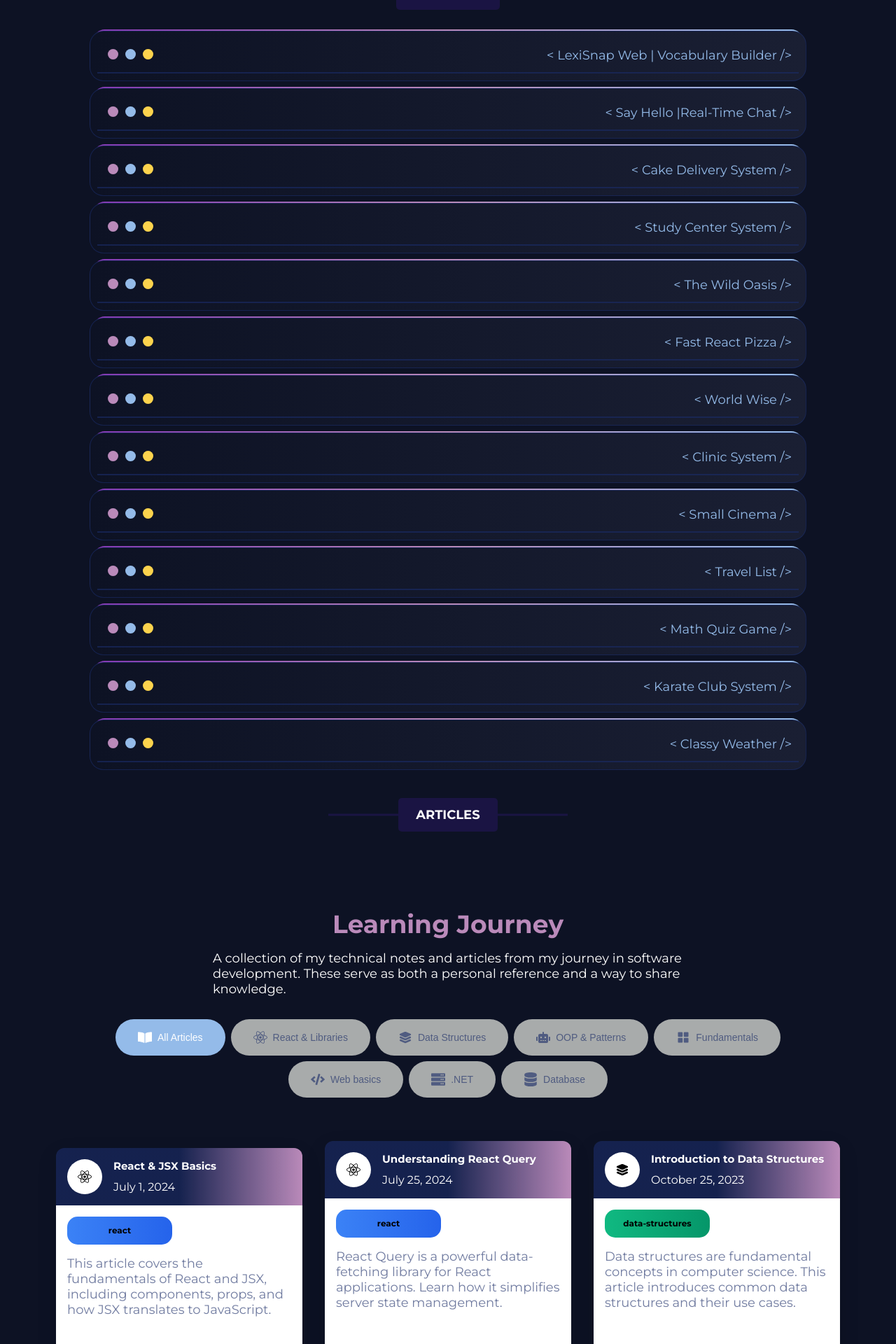
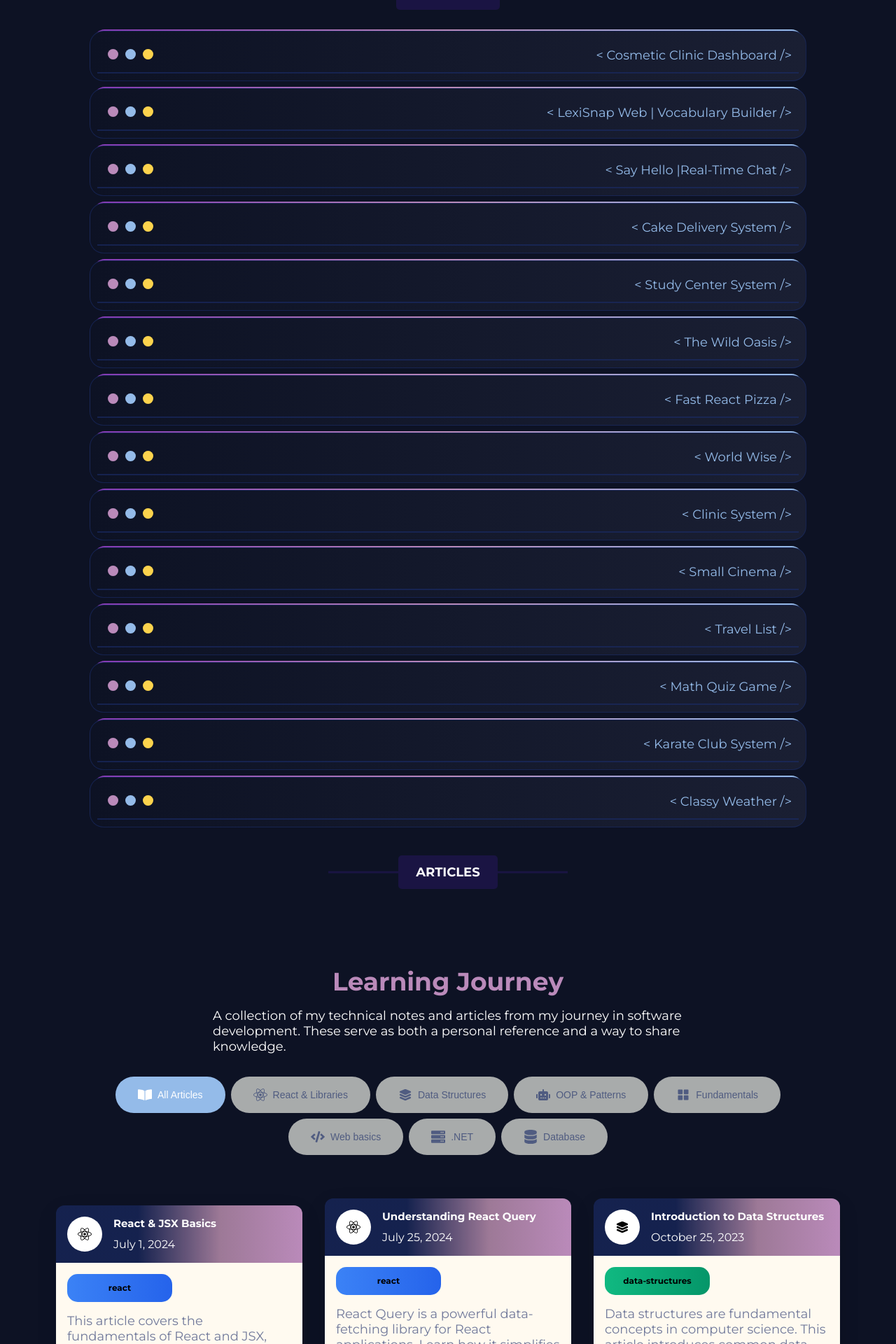
Before and after one commit to YasminMuntaserN/portfolio, a React (Vite) app: page / in a window 1280 px wide. Shown: the part 1820-3740 px from the top of the page at 70% size. Built offline with nearby package versions, Linux system fonts and the light colour scheme.

Commit message:
feat: add the cosmetics Clinic project

```diff
--- a/src/articles/ArticleCard.jsx
+++ b/src/articles/ArticleCard.jsx
@@ -47,7 +47,7 @@ const Header = styled.div`
     display: flex;
     gap: 1rem;
     padding: 1rem;
-    background-image: linear-gradient(to right, var(--color-border), var(--color-border), var(--main-color));
+    background-image: linear-gradient(to right, var(--color-border), var(--color-border), #9d7997, var(--main-color));
 `;
 
 const Category = styled.div`
@@ -65,7 +65,7 @@ const CategoryName = styled.p`
 `;
 
 const Container = styled.div`
-    background-color: var(--color-white);
+    background-color: floralwhite;
     padding: 1rem;
     flex: 1;
     display: flex;
--- a/src/data/data-projects.js
+++ b/src/data/data-projects.js
@@ -1,4 +1,27 @@
 export const projects = [
+  {
+    id: 1,
+    name: "Cosmetic Clinic Dashboard",
+    date: "04/2025 - Present",
+    description:
+        "A modern and feature-rich dashboard for managing a cosmetic clinic., this app offers an interactive UI for managing appointments, patients, doctors, products, treatments, and more.",
+    technologies: [
+      ".net core",
+      "mongoDb",
+      "React",
+      "SignalR",
+      "Vite",
+      "Supabase",
+      "React Query",
+      "TypeScript",
+      "React Router",
+      "Axios",
+    ],
+    image: "./projects/cosmeticsClinic.png",
+    markFillImage: true,
+    demo: "https://cosmetic-clinic.vercel.app/",
+    github: "https://github.com/YasminMuntaserN/lexiSnap.git",
+  },
   {
     id: 1,
     name: "LexiSnap Web | Vocabulary Builder",
--- a/src/styles/GlobalStyles.jsx
+++ b/src/styles/GlobalStyles.jsx
@@ -29,7 +29,7 @@ const GlobalStyles = createGlobalStyle`
         --background-color-two: #155DA5;
         --main-color: #F38CBB;
         --color-gray: #AFAFDC;
-        --pure-color-white: #ffffff;
+        --pure-color-white: #ffff;
     }
 
     * {
```
Also changed, not shown: public/projects/cosmeticsClinic.png (added).
